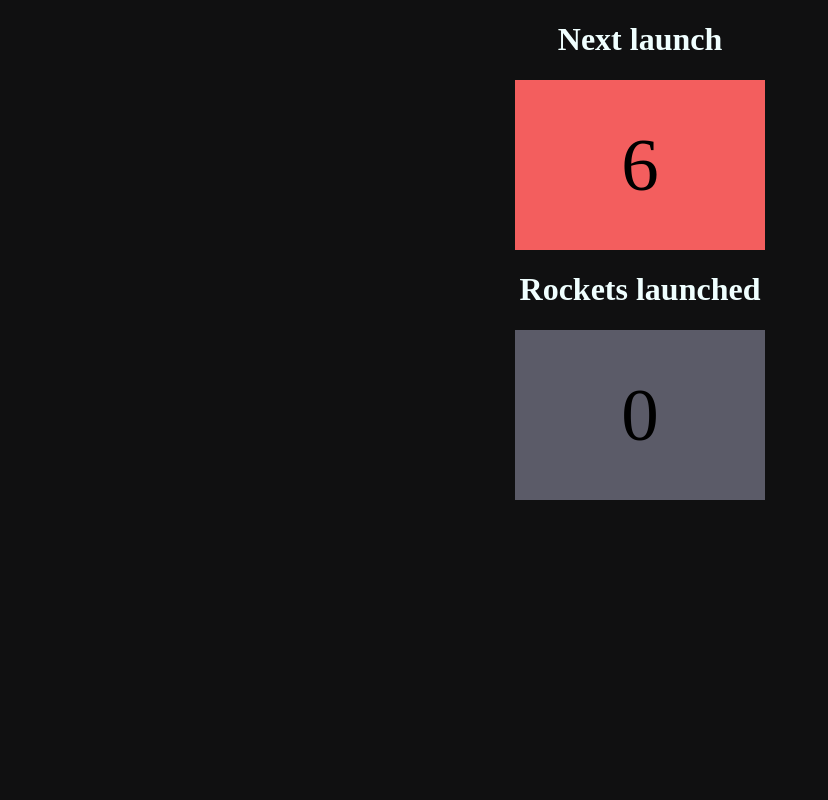
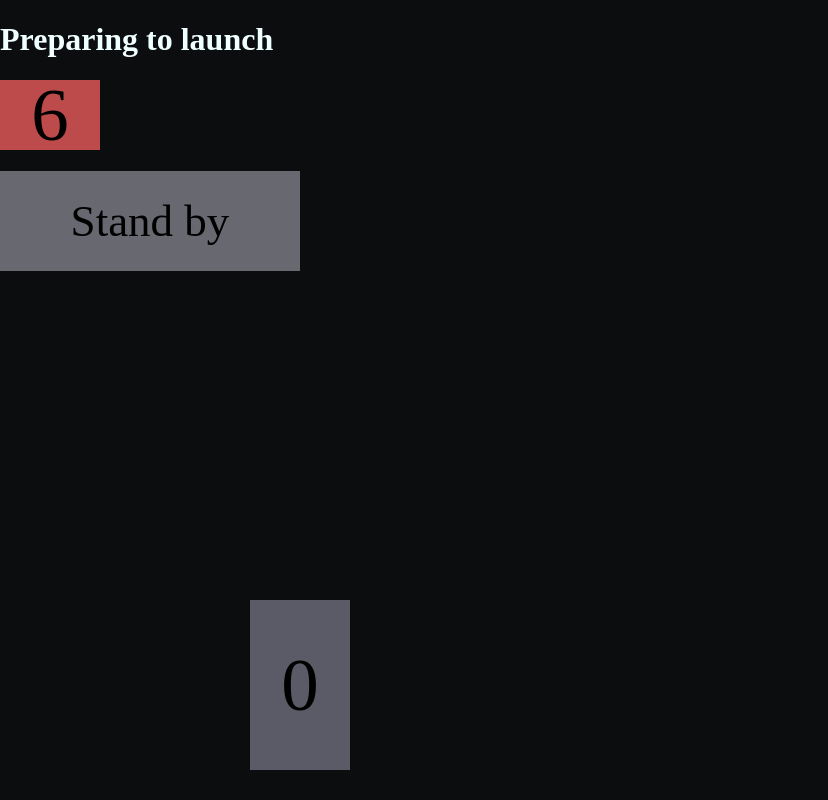
Before and after one commit to Rakno7/Sedig_WeHaveBlastOff, a plain HTML site: page CountDownScript.html in a window 1280 px wide. Shown: the whole page, without its empty margins (0-828 px from the left). Drawn offline with Linux system fonts and the light colour scheme.

Commit message:
Add files via upload

```diff
--- a/CountDownScript.html
+++ b/CountDownScript.html
@@ -2,54 +2,86 @@
 
 <!DOCTYPE html>
 <html lang="en">
+
 <head>
     <meta charset="UTF-8">
     <meta http-equiv="X-UA-Compatible" content="IE=edge">
     <meta name="viewport" content="width=device-width, initial-scale=1.0">
     <title>Countdown</title>
-    <link rel = "stylesheet" href= "Style.css"/>
+    <link rel="stylesheet" href="Style.css" />
 </head>
-<body style="background-color: rgb(16, 16, 17); margin: 0;">
+
+<body style="background-color: rgb(12, 13, 15); margin: 0;">
     <!--Create a backround for the body-->
 
-    <center>
-        <!--Center the elements below-->
-
-    <h1 style= "color: azure;">  Next launch </h1>
+    <h1 style="color: azure; align-items: center; justify-content: center;"> Preparing to launch </h1>
     <!--Add a header within the body with text color-->
-    <p style="background-color: rgb(243, 94, 94);
+    <p style="background-color: rgba(243, 94, 94, 0.774);
               display: inline-flex;
               align-items: center;
               justify-content: center;
               font-size:  75px;
               font-weight: 200;
-              height: 170px;
-              width: 250px;
-              margin: 0;"
-              id = "countdown">10</p>
+              height: 70px;
+              width: 100px;
+              margin: 0;" id="countdown">10</p>
     <!--Create a paragraph with a red backround color and shape of a set width and height, with a set font size and alighment.
                   id = countdown creates a new variable called countdown to display as text in the paragraph, and I set it to 10.
               -->
 
 
-    <h1 style="color: azure;"> Rockets launched </h1>
+
+    <!--Center the elements below-->
+
+
+
+
+
+    <h1 style="color: azure;"> </h1>
     <p style="background-color: rgb(91, 91, 104);
               display: inline-flex;
+
               align-items: center;
               justify-content: center;
               font-size:  75px;
               font-weight: 200;
+              opacity: 0;
               height: 170px;
-              width: 250px;
-              margin: 0;"
-              id = "RocketsLaunched" >0</p>
+              width: 100px;
+              margin: 0;" id="RocketsLaunched">0</p>
     <!--Create a paragraph with a backround color and shape of a set width and height, with a set font size and alighment.
                   id = RocketsLaunched creates a new variable called RocketsLaunched to display as text in the paragraph, and I set it to 10.
               -->
 
+    <h1 style="color: azure;"> </h1>
+    <!--Add a header within the body with text color-->
+    <p style="background-color: rgb(104, 104, 112);
+                        display: inline-flex;
+                        align-items: center;
+                        opacity: 1;
+                        justify-content: center;
+                        font-size:  45px;
+                        font-weight: 200;
+                        height: 100px;
+                        width: 300px;
+                        margin: 0;" id="Warning">10</p>
+    <!--Below is the script and function for the countdown.-->
 
-              <!--Below is the script and function for the countdown.-->
     <Script>
+        let Posy = 800
+
+        let Posx = 200
+
+        let OpacityTimer = 0
+
+        let speedY = 0.1
+
+        var launch = false
+
+        var RocketReset = false
+
+        var colorTimer = 5
+
         //This is the Time the timer will start at and reset to.
         const StartingTime = 10;
 
@@ -57,7 +89,7 @@
         let time = StartingTime;
 
         //The ammount of time to pass before the timer resets from 0 back to the starting time.
-                let ResetTime = 1;
+        let ResetTime = 0.5;
 
         //This stores how many times the timer has been reset.
         let RocketsLaunched = 0;
@@ -68,6 +100,9 @@
         //changes to this variable will update the RocketLauched variable within the paragragh above.
         const Launchcount = document.getElementById("RocketsLaunched")
 
+        //changes to this variable will update the Warning variable within the paragragh above.
+        const Warning = document.getElementById("Warning")
+
         //finished mission is called when the timer resets three times, and stops the print message from repeating infinitely
         let finishedMission = false;
         Boolean(finishedMission);
@@ -75,62 +110,154 @@
 
         //Sets the intreval at which the function is called.
         setInterval(RunCountDown, 1000);
+        setInterval(RunMotion, 20);
+
+        //separate function for element motion so it updates quicker then the timer.
+        function RunMotion() {
+            //set the opatity of the rocket to fade out
+            if (launch) {
+                if (OpacityTimer > 0) {
+                    OpacityTimer -= 0.005
+                    Launchcount.style.opacity = OpacityTimer
+                }
+                //move the rocket up the screen
+                Posy -= 5;
+                //set the element position on the y to Posy
+                setXY();
+            }
+            if (!launch) {
+                //set opacity of rocket to fade in
+                if (OpacityTimer < 1) {
+                    OpacityTimer += 0.005
+                    Launchcount.style.opacity = OpacityTimer
+                }
+                //set rocket position back on the y
+                //move rocket sideways to prepare for launch
+                Posx += 0.2
+                Posy = 600
+                //set element position
+                setXY();
+                if (launch) {
+                    //reset the flashing warning timer
+                    colorTimer = 5
+                }
+                //
+                if (count.innerHTML <= 5 && count.innerHTML > 0 && !launch) {
+
+                    if (colorTimer < 0) {
+                        colorTimer = 5
+                    }
+                    //when the timer is half way through the color timer will decrease
+                    //each whole number it lands on will change the color
+                    if (colorTimer <= 5 && colorTimer > 4) {
+                        //change the color
+                        Warning.style.backgroundColor = "rgb(224, 31, 31)";
+                    }
+                    if (colorTimer <= 4 && colorTimer > 3) {
+                        Warning.style.backgroundColor = "rgb(91, 91, 104)";
+                    }
+                    if (colorTimer <= 3 && colorTimer > 2) {
+                        Warning.style.backgroundColor = "rgb(224, 31, 31)";
+                    }
+                    if (colorTimer <= 2 && colorTimer > 1) {
+                        Warning.style.backgroundColor = "rgb(91, 91, 104)";
+                    }
+                    if (colorTimer <= 1) {
+                        Warning.style.backgroundColor = "rgb(224, 31, 31)";
+                    }
+                    //decreases the timer
+                    colorTimer -= 0.01
+                }
+            }
+        }
 
         //this is the timer
-                function RunCountDown()
-                {
+        function RunCountDown() {
+
             //Seconds will also keep track of the count.
             const Seconds = time
 
+
+
+
             //As long as Seconds is greater then 0 and hasnt launched 3 times, the timer will countdown and this block will loop
-                    if(Seconds>=0 && Launchcount.innerHTML != 3)
-                    {
+            if (Seconds >= 0) {
                 //Reset ResetTime back to 1 when the timer is greater then 0.
-                        ResetTime = 1;
+                ResetTime = 0.5;
 
                 //Update the countdown paragraph text to display the seconds on screen.
-                        count.innerHTML = `${Seconds}`;
+                count.innerHTML = Seconds;
 
                 //decrease time by 1 at the end of each loop.
                 time--;
             }
 
             //When the Seconds count is 0 or less and 3 rockets have not been launched, this block will loop
-                    if(Seconds <= 0 && Launchcount.innerHTML != 3)
-                    {
+            if (launch) {
+                Warning.innerHTML = "Takeoff!";
                 //Display 0 instead of "seconds", just incase the timer is -1.
                 count.innerHTML = "0";
+            }
+
+            if (Seconds <= 0) {
+
 
                 //reset time will decrease by one
-                        ResetTime--;
+                launch = true
+                ResetTime -= 0.1;
             }
 
             //When the timer and ResetTime are both 0 or less this will run and will not loop.
-                    if(ResetTime == 0)
-                    {
+            if (ResetTime <= 0) {
                 //Updates the RocketsLauched paragraph text to increase by 1, if three rockets are launched the mission will succeed.
-                        Launchcount.innerHTML ++;
+                Launchcount.innerHTML++;
+                Posx = 200
+                launch = false
 
                 //resets time to 10, the starting time, so the countdown can start back over.
                 time = StartingTime;
 
                 //ResetTime is no longer equal to 0, so the code within this condition no longer plays and the timer resumes.
-                        ResetTime = 1;
+                ResetTime = 0.5;
             }
 
-                    //When three rockets have been launched and the finishedMission is false, this will not loop.
-                    if(Launchcount.innerHTML == 3 && !finishedMission)
-                    {
+            if (count.innerHTML <= 5 && count.innerHTML > 3) {
+
+
                 //Sets the countdown paragraph text to read 0;
-                        count.innerHTML = "0";
+                Warning.innerHTML = "Warning";
+                //Warning.style.opacity
+
+                //when countdown is halfway display warning
+            }
+            if (count.innerHTML <= 3 && count.innerHTML > 0) {
+                //Sets the countdown paragraph text to read 0;
+                Warning.innerHTML = "Launch in:" + " " + Seconds;
 
                 //Writes a message to the screen.
-                        document.write("Blast off! You have successfully launched all three rockets")
+                //document.write("Blast off! You have successfully launched all three rockets")
 
                 //sets finishedMission true so that this condition is no longer met and the loop and timer stop.
-                        finishedMission = true;
+                //finishedMission = true;
+            }
+            if (count.innerHTML > 5 && !launch) {
+
+                //Sets the countdown paragraph text to read 0;
+                Warning.innerHTML = "Stand by";
+                Warning.style.backgroundColor = "rgb(104, 104, 112)";
+                //Writes a message to the screen.
+                //document.write("Blast off! You have successfully launched all three rockets")
+
+                //sets finishedMission true so that this condition is no longer met and the loop and timer stop.
+                //finishedMission = true;
             }
 
+        }
+        function setXY() {
+            //then I set the elements position on the page to the x and y value
+            Launchcount.style.position = 'fixed'
+            Launchcount.style.left = Posx + "px"
+            Launchcount.style.top = Posy + "px"
         }
     </Script>
 
@@ -141,7 +268,8 @@
         When three rockets are launched, mission success is written to the screen -->
 
 
-    </center>
+
     <!--Thats all I need centered-->
 </body>
+
 </html>
```
Lines whose indentation alone changed are shown as unchanged.
